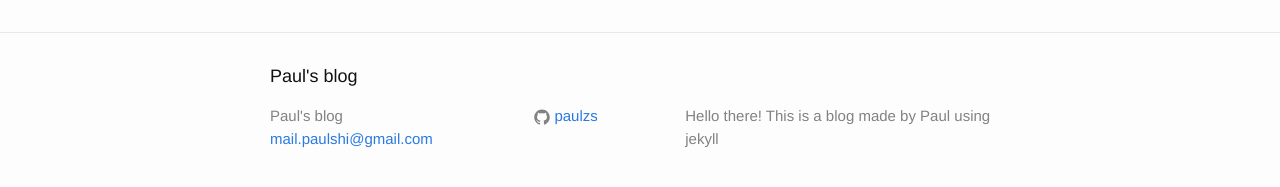
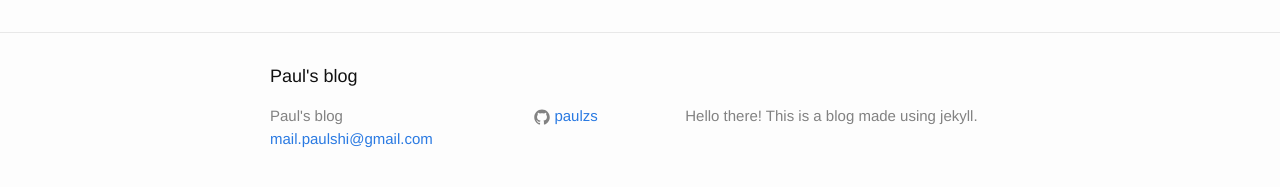
Before and after one commit to paulzs/myblog, a Jekyll site: the page built from index.html, in a window 1280 px wide. Shown: the part 225-412 px from the top of the page. Built offline with Jekyll 4.4.1, drawn with Linux system fonts in a browser that asks for light colours.

Commit message:
Update config yaml

```diff
--- a/_config.yml
+++ b/_config.yml
@@ -2,7 +2,7 @@
 title: Paul's blog
 email: mail.paulshi@gmail.com
 description: > # this means to ignore newlines until "baseurl:"
-  Hello there! This is a blog made by Paul using jekyll
+  Hello there! This is a blog made using jekyll.
 baseurl: ""
 url: "http://paulzs.com"
 github_username:  paulzs
```
